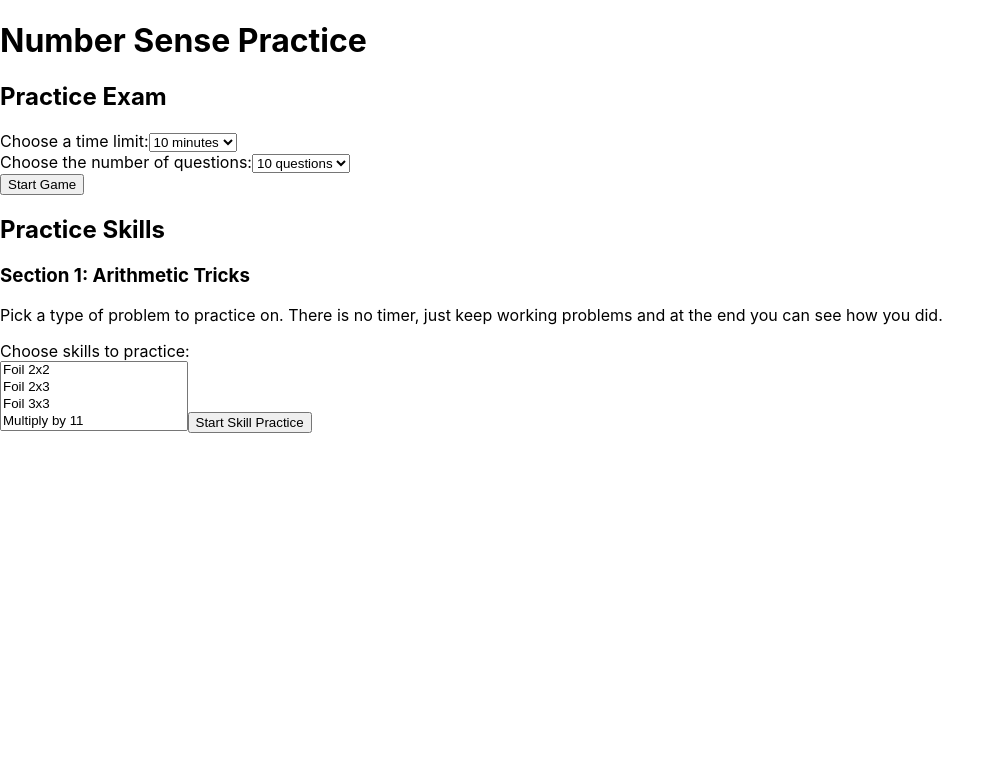
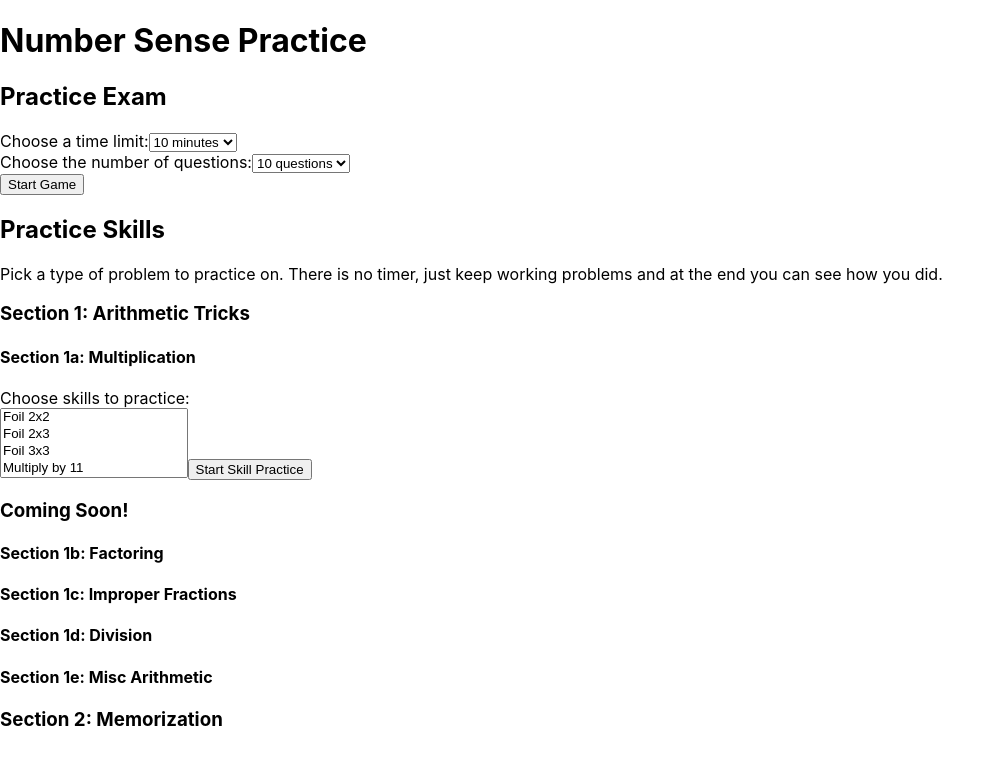
Before and after one commit to marco-campos/ns1, a React (Create React App) app: page / in a window 1280 px wide. Shown: the top 764 px of the page, without its empty margins (0-1005 px from the left). Built offline with nearby package versions, Linux system fonts and the light colour scheme.

Commit message:
README updates, sectioning to the home screen

```diff
--- a/src/components/StartScreen.js
+++ b/src/components/StartScreen.js
@@ -63,9 +63,9 @@ const StartScreen = ({ startGame, startSkillPractice }) => {
         </div>
         <div>
             <h2>Practice Skills</h2>
-
+            <p>Pick a type of problem to practice on. There is no timer, just keep working problems and at the end you can see how you did.</p>
             <h3>Section 1: Arithmetic Tricks</h3>
-            <p>Pick a type of problem to practice on. There is no timer, just keep working problems and at the end you can see how you did.</p>
+            <h4>Section 1a: Multiplication</h4>
             <div>
                 <label htmlFor="skill-select">Choose skills to practice:</label>
             </div>
@@ -87,6 +87,13 @@ const StartScreen = ({ startGame, startSkillPractice }) => {
                 </select>
                 <button onClick={handleSkillStart}>Start Skill Practice</button>
             </div>
+            <h3>Coming Soon!</h3>
+            <h4>Section 1b: Factoring</h4>
+            <h4>Section 1c: Improper Fractions</h4>
+            <h4>Section 1d: Division</h4>
+            <h4>Section 1e: Misc Arithmetic</h4>
+
+            <h3>Section 2: Memorization</h3>
         </div>
     </div>
   );
```
Also changed, not shown: 1 other file (tests, documents, lock files or other folders).
